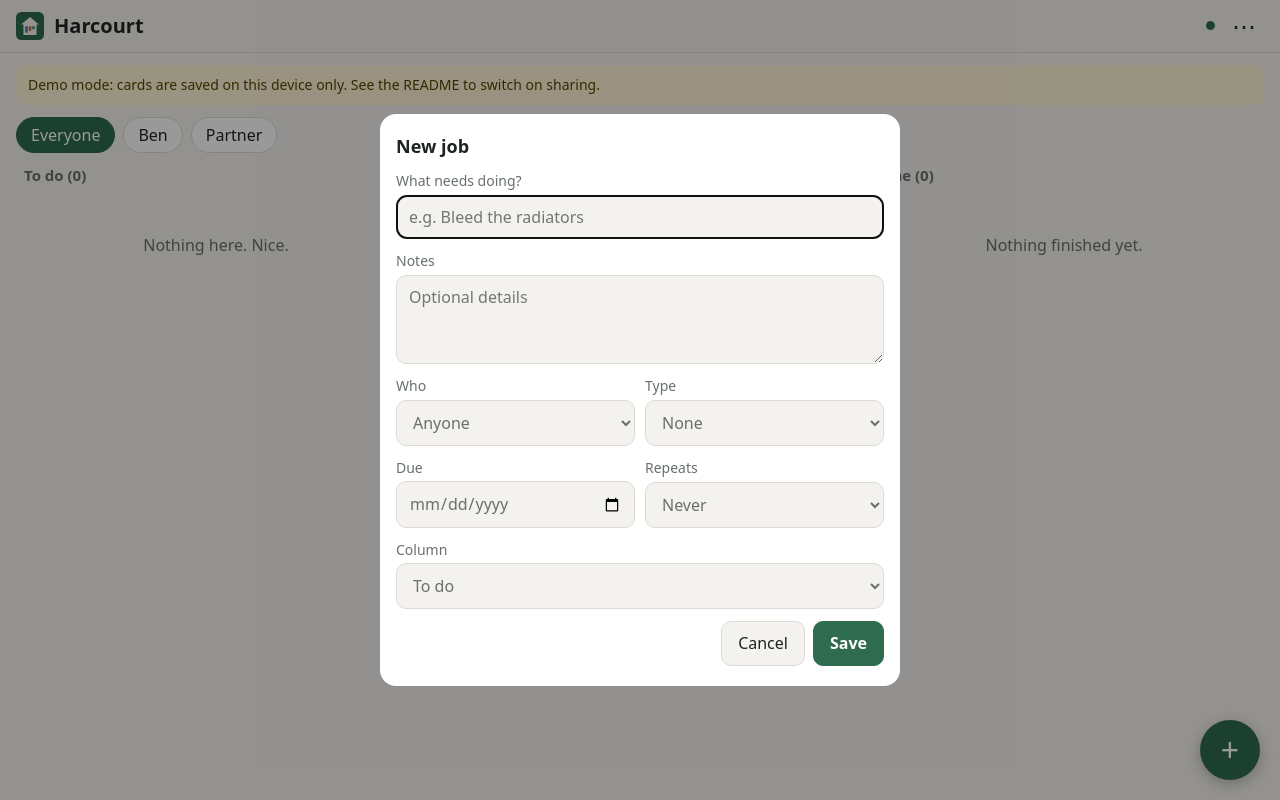
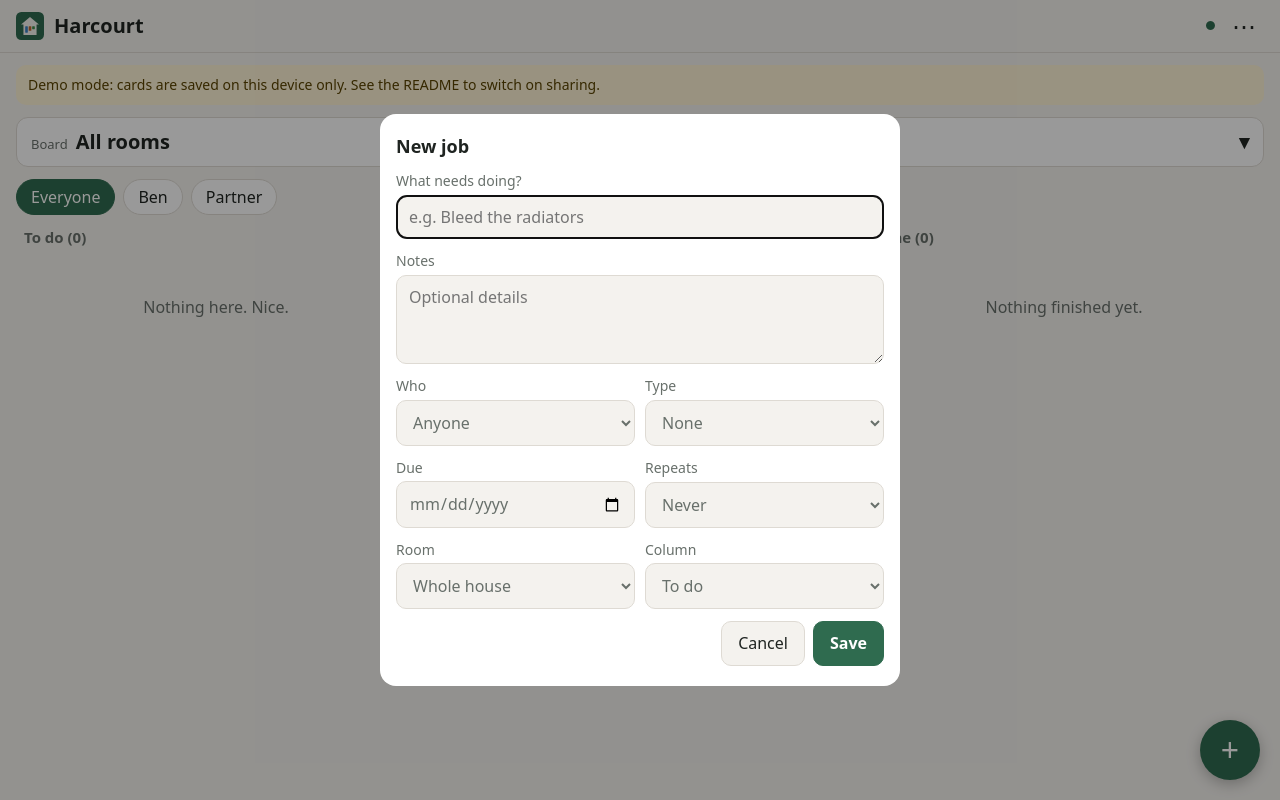
Before and after one commit to BenTurner9007/Harcourt-Kanban, a plain HTML site: page index.html in a window 1280 px wide. Both pictures are taken after a click on the button "Add a job". Drawn offline with nearby package versions, Linux system fonts and the light colour scheme.

Commit message:
Add a board for each room, with a room picker
Co-Authored-By: Claude Opus 5.5 <noreply@anthropic.com>
Claude-Session: https://claude.ai/code/session_01PSCuYRfKRnmL6YwqVyfB3j

```diff
--- a/app.js
+++ b/app.js
@@ -34,7 +34,7 @@
     const sb = window.supabase.createClient(CFG.SUPABASE_URL, CFG.SUPABASE_ANON_KEY, {
       auth: { persistSession: true, autoRefreshToken: true }
     });
-    const cols = "id,title,notes,status,assignee,category,due,repeat,done_at,created_at";
+    const cols = "id,title,notes,status,assignee,category,room,due,repeat,done_at,created_at";
     return {
       async signedIn() {
         const { data } = await sb.auth.getSession();
@@ -72,6 +72,8 @@
 
   let cards = [];
   let filter = localGet("harcourt-filter") || "all";
+  let room = localGet("harcourt-room") || "all";
+  if (room !== "all" && !CFG.ROOMS.includes(room)) room = "all";
   let activeCol = CFG.COLUMNS[0].id;
   let editing = null;
 
@@ -123,7 +125,12 @@
     return `${d.getFullYear()}-${pad(d.getMonth() + 1)}-${pad(d.getDate())}`;
   }
 
+  function inRoom(card) {
+    return room === "all" || card.room === room;
+  }
+
   function visible(card) {
+    if (!inRoom(card)) return false;
     if (filter === "all") return true;
     return card.assignee === filter || card.assignee === "Both";
   }
@@ -151,7 +158,33 @@
     }
   }
 
+  function renderRooms() {
+    $("roomName").textContent = room === "all" ? "All rooms" : room;
+    const open = (r) => cards.filter((c) => c.status !== "done" && (r === "all" || c.room === r)).length;
+    const grid = $("roomGrid");
+    grid.replaceChildren();
+    for (const r of ["all", ...CFG.ROOMS]) {
+      const b = document.createElement("button");
+      if (r === "all") b.className = "all";
+      b.setAttribute("aria-current", String(r === room));
+      const name = document.createElement("span");
+      name.textContent = r === "all" ? "All rooms" : r;
+      const n = document.createElement("span");
+      n.className = "n";
+      const count = open(r);
+      n.textContent = count ? count + " to do" : "";
+      b.append(name, n);
+      b.onclick = () => {
+        room = r; localSet("harcourt-room", r);
+        activeCol = CFG.COLUMNS[0].id;
+        $("rooms").close(); render();
+      };
+      grid.append(b);
+    }
+  }
+
   function render() {
+    renderRooms();
     renderFilters();
     const tabs = $("tabs");
     const board = $("board");
@@ -182,7 +215,8 @@
       if (!list.length) {
         const p = document.createElement("p");
         p.className = "empty";
-        p.textContent = col.id === "done" ? "Nothing finished yet." : "Nothing here. Nice.";
+        p.textContent = col.id === "done" ? "Nothing finished yet."
+          : room === "all" ? "Nothing here. Nice." : `Nothing to do in the ${room.toLowerCase()}. Nice.`;
         section.append(p);
       }
       list.forEach((c) => section.append(renderCard(c, i)));
@@ -219,6 +253,7 @@
       who.append(dot, " ", c.assignee);
       meta.append(who);
     }
+    if (room === "all" && c.room) meta.append(Object.assign(document.createElement("span"), { textContent: c.room }));
     if (cat) meta.append(Object.assign(document.createElement("span"), { textContent: cat.name }));
     if (c.due && c.status !== "done") {
       const due = document.createElement("span");
@@ -295,6 +330,7 @@
     $("fNotes").value = card?.notes || "";
     $("fAssignee").value = card?.assignee || "";
     $("fCategory").value = card?.category || "";
+    $("fRoom").value = card ? (card.room || "") : (room === "all" ? "" : room);
     $("fDue").value = card?.due || "";
     $("fRepeat").value = card?.repeat || "";
     $("fStatus").value = card?.status || activeCol;
@@ -312,6 +348,7 @@
       notes: $("fNotes").value.trim(),
       assignee: $("fAssignee").value,
       category: $("fCategory").value,
+      room: $("fRoom").value,
       due: $("fDue").value || null,
       repeat: $("fRepeat").value
     };
@@ -338,6 +375,7 @@
   function wire() {
     fillSelect($("fAssignee"), [["", "Anyone"], ...CFG.PEOPLE.map((p) => [p, p]), ["Both", "Both of us"]]);
     fillSelect($("fCategory"), [["", "None"], ...CFG.CATEGORIES.map((c) => [c.id, c.name])]);
+    fillSelect($("fRoom"), [["", "Whole house"], ...CFG.ROOMS.map((r) => [r, r])]);
     fillSelect($("fStatus"), CFG.COLUMNS.map((c) => [c.id, c.name]));
 
     $("addBtn").onclick = () => openEditor(null);
@@ -347,6 +385,8 @@
       if (editing && confirm(`Delete "${editing.title}"?`)) { $("editor").close(); removeCards([editing.id]); }
     };
 
+    $("roomBtn").onclick = () => { renderRooms(); $("rooms").showModal(); };
+    $("closeRoomsBtn").onclick = () => $("rooms").close();
     $("menuBtn").onclick = () => $("menu").showModal();
     $("closeMenuBtn").onclick = () => $("menu").close();
     $("clearDoneBtn").onclick = () => {
--- a/config.js
+++ b/config.js
@@ -11,6 +11,13 @@ window.HARCOURT_CONFIG = {
 
   // The people who appear in the "Who" list.
   PEOPLE: ["Ben", "Partner"],
+
+  // Each room is its own board. Add, remove or reorder as you like.
+  ROOMS: [
+    "Kitchen", "Dining Room", "Hall", "Living Room", "Porch", "Landing",
+    "Bathroom", "Study", "Studio", "Bedroom", "Front Garden", "Back Garden",
+    "Under the stairs", "Shed", "Side of the house"
+  ],
 
   COLUMNS: [
     { id: "todo",  name: "To do" },
--- a/index.html
+++ b/index.html
@@ -44,6 +44,11 @@
 
   <!-- Board -->
   <main id="app" hidden>
+    <button id="roomBtn" class="room-btn" aria-haspopup="dialog">
+      <span class="room-label">Board</span>
+      <span id="roomName">All rooms</span>
+      <span aria-hidden="true">▾</span>
+    </button>
     <div class="filters" role="group" aria-label="Filter by person" id="filters"></div>
     <nav class="tabs" role="tablist" id="tabs"></nav>
     <div class="board" id="board"></div>
@@ -83,9 +88,14 @@
           </select>
         </label>
       </div>
-      <label>Column
-        <select id="fStatus"></select>
-      </label>
+      <div class="row">
+        <label>Room
+          <select id="fRoom"></select>
+        </label>
+        <label>Column
+          <select id="fStatus"></select>
+        </label>
+      </div>
       <div class="actions">
         <button type="button" id="deleteBtn" class="danger">Delete</button>
         <span class="spacer"></span>
@@ -93,6 +103,15 @@
         <button type="submit" class="primary">Save</button>
       </div>
     </form>
+  </dialog>
+
+  <!-- Room picker -->
+  <dialog id="rooms">
+    <div class="rooms">
+      <h2>Choose a board</h2>
+      <div id="roomGrid" class="room-grid"></div>
+      <button id="closeRoomsBtn">Close</button>
+    </div>
   </dialog>
 
   <!-- Menu -->
--- a/style.css
+++ b/style.css
@@ -67,6 +67,28 @@ button, input, select, textarea { font: inherit; color: inherit; }
 .login { max-width: 360px; margin: 40px auto; padding: 0 16px; }
 .login form { display: grid; gap: 12px; }
 .error { color: var(--danger); min-height: 1.4em; margin: 0; }
+
+/* Room picker */
+.room-btn {
+  display: flex; align-items: baseline; gap: 8px; width: calc(100% - 32px);
+  margin: 12px 16px 0; padding: 10px 14px; border-radius: 12px;
+  border: 1px solid var(--border); background: var(--surface); cursor: pointer;
+  font-size: 20px; font-weight: 700; text-align: left;
+}
+.room-btn #roomName { flex: 1; }
+.room-label { font-size: 13px; font-weight: 400; color: var(--muted); }
+.rooms { display: grid; gap: 12px; padding: 20px 16px calc(20px + env(safe-area-inset-bottom)); max-height: 85dvh; overflow-y: auto; }
+.rooms h2 { margin: 0; font-size: 18px; }
+.room-grid { display: grid; grid-template-columns: 1fr 1fr; gap: 8px; }
+.room-grid button {
+  display: flex; justify-content: space-between; align-items: center; gap: 6px;
+  padding: 12px; min-height: 48px; border-radius: 10px; text-align: left;
+  border: 1px solid var(--border); background: var(--bg); cursor: pointer;
+}
+.room-grid button.all { grid-column: 1 / -1; font-weight: 600; }
+.room-grid button[aria-current="true"] { background: var(--accent); color: var(--accent-text); border-color: var(--accent); }
+.room-grid .n { font-size: 13px; opacity: .75; }
+.rooms > button { padding: 10px 16px; border-radius: 10px; border: 1px solid var(--border); background: var(--bg); min-height: 44px; cursor: pointer; }
 
 /* Filters + tabs */
 .filters { display: flex; gap: 8px; padding: 12px 16px 0; overflow-x: auto; }
--- a/sw.js
+++ b/sw.js
@@ -1,6 +1,6 @@
 // Service worker: lets the app open quickly and work as a home-screen app.
 // Network first, so you always get the latest version when online.
-const CACHE = "harcourt-v1";
+const CACHE = "harcourt-v2";
 const SHELL = [
   "./", "index.html", "style.css", "app.js", "config.js", "manifest.webmanifest",
   "icons/icon.svg", "icons/icon-192.png", "icons/icon-512.png", "icons/apple-touch-icon.png"
```
Also changed, not shown: 2 other files.
